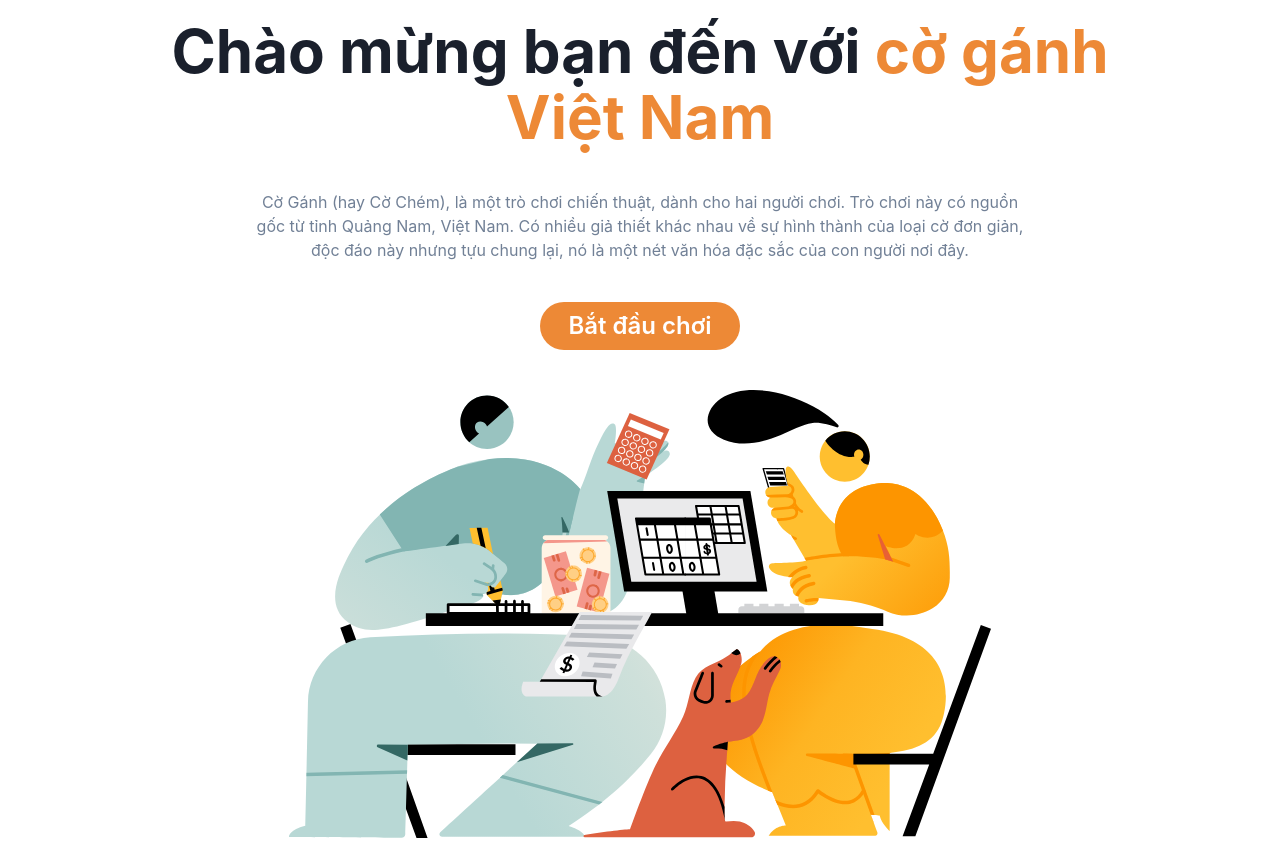
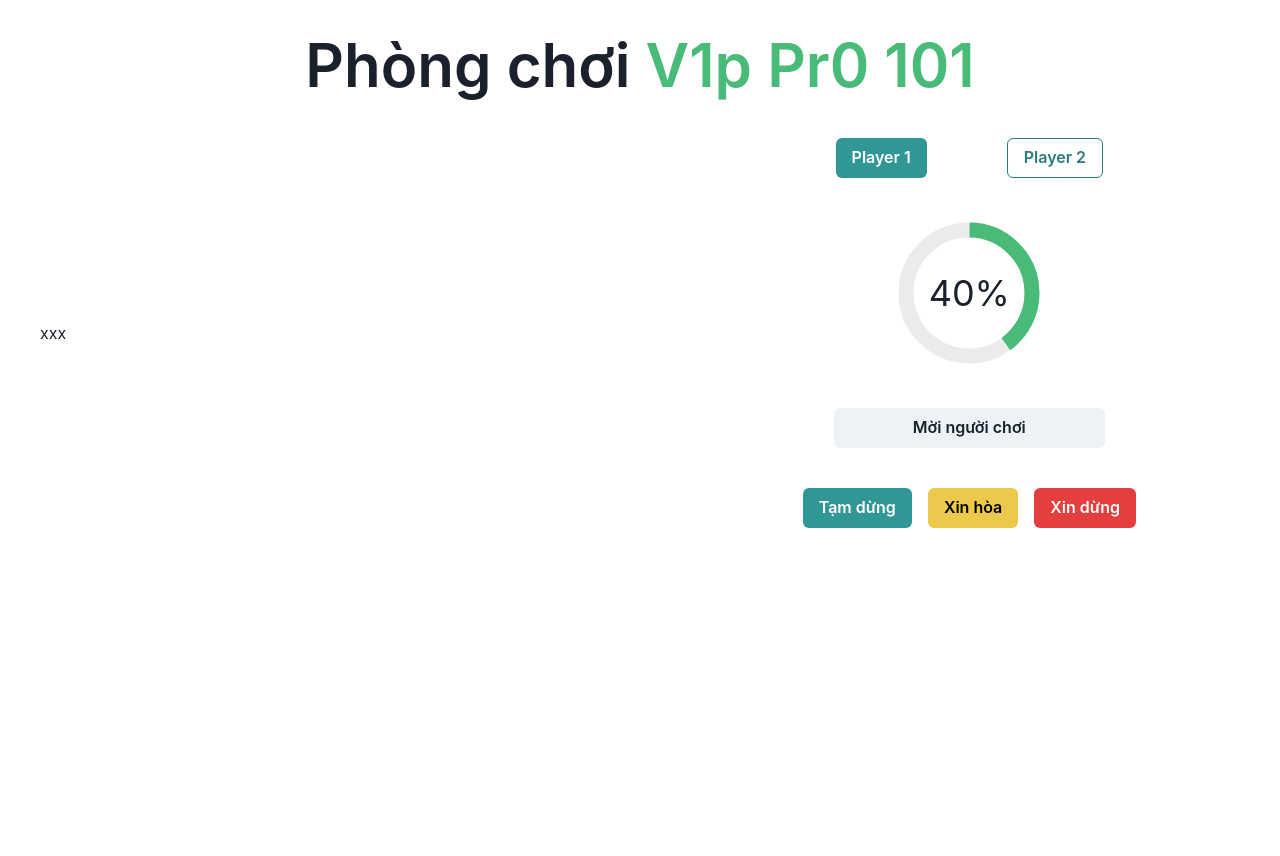
Before and after one commit to TNHao/Reversi, a React (Create React App) app in the folder client/: page /user in a window 1280 px wide. After the commit the page ends 800 px from the top, so only its background shows below. Built offline with nearby package versions, Linux system fonts and the light colour scheme.

Commit message:
Add user and playground layouts

```diff
--- a/client/src/App.js
+++ b/client/src/App.js
@@ -1,9 +1,13 @@
 import Home from './Layouts/Home/Home';
+import PlayGround from './Layouts/PlayGround/PlayGround';
+import UserProfile from './Layouts/User/UserProfile/UserProfile';
 
 function App() {
   return (
     <div>
-      <Home />
+      {/* <Home /> */}
+      {/* <UserProfile /> */}
+      <PlayGround />
     </div>
   );
 }
--- /dev/null
+++ b/client/src/Layouts/PlayGround/GameOptions/GameOptions.jsx
@@ -0,0 +1,32 @@
+import { Stack, VStack, Button, Box, CircularProgress, CircularProgressLabel } from '@chakra-ui/react'
+import React from 'react'
+import StopButton from './StopButton/StopButton'
+import TieButton from './TieButton/TieButton'
+
+export default function GameOptions() {
+    return (
+        <VStack flexGrow={1} spacing={10}>
+            <Stack direction='row' spacing={20}>
+                <Button colorScheme='teal' variant='solid' _focus={{ boxShadow: "none" }}>
+                    Player 1
+                </Button>
+                <Button colorScheme='teal' variant='outline' _focus={{ boxShadow: "none" }}>
+                    Player 2
+                </Button>
+            </Stack>
+            <CircularProgress value={40} size='150px' color='green.400'>
+                <CircularProgressLabel>40%</CircularProgressLabel>
+            </CircularProgress>
+            <Button w={'50%'}>
+                Mời người chơi
+            </Button>
+            <Stack direction='row' spacing={4}>
+                <Button colorScheme='teal' variant='solid'>
+                    Tạm dừng
+                </Button>
+                <TieButton />
+                <StopButton />
+            </Stack>
+        </VStack>
+    )
+}
--- /dev/null
+++ b/client/src/Layouts/PlayGround/GameOptions/StopButton/StopButton.jsx
@@ -0,0 +1,48 @@
+import React from 'react'
+import {
+    AlertDialog,
+    AlertDialogBody,
+    AlertDialogFooter,
+    AlertDialogHeader,
+    AlertDialogContent,
+    AlertDialogOverlay,
+    useDisclosure,
+    Button,
+    AlertDialogCloseButton
+} from '@chakra-ui/react'
+
+export default function StopButton() {
+    const { isOpen, onOpen, onClose } = useDisclosure()
+    const cancelRef = React.useRef()
+
+    return (
+        <>
+            <Button onClick={onOpen} colorScheme='red' variant='solid'>Xin dừng</Button>
+            <AlertDialog
+                motionPreset='slideInBottom'
+                leastDestructiveRef={cancelRef}
+                onClose={onClose}
+                isOpen={isOpen}
+                isCentered
+            >
+                <AlertDialogOverlay />
+
+                <AlertDialogContent>
+                    <AlertDialogHeader>Xin dừng?</AlertDialogHeader>
+                    <AlertDialogCloseButton />
+                    <AlertDialogBody>
+                        Bạn có chắc chắn muốn kết thúc trận đấu? Bạn sẽ thua cuộc nếu tiếp tục.
+                    </AlertDialogBody>
+                    <AlertDialogFooter>
+                        <Button colorScheme='red' mr={3}>
+                            Có
+                        </Button>
+                        <Button ref={cancelRef} onClick={onClose}>
+                            Hủy
+                        </Button>
+                    </AlertDialogFooter>
+                </AlertDialogContent>
+            </AlertDialog>
+        </>
+    )
+}
--- /dev/null
+++ b/client/src/Layouts/PlayGround/GameOptions/TieButton/TieButton.jsx
@@ -0,0 +1,48 @@
+import React from 'react'
+import {
+    AlertDialog,
+    AlertDialogBody,
+    AlertDialogFooter,
+    AlertDialogHeader,
+    AlertDialogContent,
+    AlertDialogOverlay,
+    useDisclosure,
+    Button,
+    AlertDialogCloseButton
+} from '@chakra-ui/react'
+
+export default function TieButton() {
+    const { isOpen, onOpen, onClose } = useDisclosure()
+    const cancelRef = React.useRef()
+
+    return (
+        <>
+            <Button onClick={onOpen} colorScheme='yellow' variant='solid'>Xin hòa</Button>
+            <AlertDialog
+                motionPreset='slideInBottom'
+                leastDestructiveRef={cancelRef}
+                onClose={onClose}
+                isOpen={isOpen}
+                isCentered
+            >
+                <AlertDialogOverlay />
+
+                <AlertDialogContent>
+                    <AlertDialogHeader>Xin hòa?</AlertDialogHeader>
+                    <AlertDialogCloseButton />
+                    <AlertDialogBody>
+                        Bạn có chắc chắn xin hòa trận đấu?
+                    </AlertDialogBody>
+                    <AlertDialogFooter>
+                        <Button colorScheme='red' mr={3}>
+                            Có
+                        </Button>
+                        <Button ref={cancelRef} onClick={onClose}>
+                            Hủy
+                        </Button>
+                    </AlertDialogFooter>
+                </AlertDialogContent>
+            </AlertDialog>
+        </>
+    )
+}
--- /dev/null
+++ b/client/src/Layouts/PlayGround/PlayGround.jsx
@@ -0,0 +1,26 @@
+import { Box, Button, Heading, HStack, Text } from '@chakra-ui/react'
+import React from 'react'
+import GameOptions from './GameOptions/GameOptions'
+
+export default function PlayGround() {
+    return (
+        <>
+            <Heading
+                w={'100%'}
+                mt="8"
+                textAlign={'center'}
+                fontWeight={600}
+                fontSize={{ base: '2xl', sm: '4xl', md: '6xl' }}
+                lineHeight={'110%'}>
+                Phòng chơi {' '}
+                <Text as={'span'} color={'green.400'}>
+                    V1p Pr0 101
+                </Text>
+            </Heading>
+            <HStack p={10}>
+                <Box flexGrow={3}>xxx</Box>
+                <GameOptions />
+            </HStack>
+        </>
+    )
+}
--- /dev/null
+++ b/client/src/Layouts/User/UserInfo/ChangePasswordModal/ChangePasswordModal.jsx
@@ -0,0 +1,58 @@
+import React from 'react';
+import {
+    Button,
+    Modal,
+    ModalOverlay,
+    ModalContent,
+    ModalHeader,
+    ModalFooter,
+    ModalBody,
+    ModalCloseButton,
+    FormControl,
+    useDisclosure,
+    FormLabel,
+    Input
+} from '@chakra-ui/react';
+
+export default function ChangePasswordModal() {
+    const { isOpen, onOpen, onClose } = useDisclosure()
+
+    return (
+        <>
+            <Button onClick={onOpen} colorScheme={'red'}>Đổi mật khẩu</Button>
+
+            <Modal
+                isOpen={isOpen}
+                onClose={onClose}
+            >
+                <ModalOverlay />
+                <ModalContent>
+                    <ModalHeader>Đổi mật khẩu</ModalHeader>
+                    <ModalCloseButton />
+                    <ModalBody pb={6}>
+                        <FormControl isRequired>
+                            <FormLabel>Mật khẩu cũ</FormLabel>
+                            <Input />
+                        </FormControl>
+
+                        <FormControl isRequired mt={4}>
+                            <FormLabel>Mật khẩu mới</FormLabel>
+                            <Input />
+                        </FormControl>
+                        <FormControl isRequired mt={4}>
+                            <FormLabel>Nhập lại mật khẩu mới</FormLabel>
+                            <Input />
+                        </FormControl>
+                    </ModalBody>
+
+                    <ModalFooter>
+                        <Button colorScheme='blue' mr={3}>
+                            Lưu thay đổi
+                        </Button>
+                        <Button onClick={onClose}>Cancel</Button>
+                    </ModalFooter>
+                </ModalContent>
+            </Modal>
+        </>
+    )
+}
--- /dev/null
+++ b/client/src/Layouts/User/UserInfo/UserInfo.jsx
@@ -0,0 +1,26 @@
+import React from 'react';
+import { Box, Stack, FormControl, FormLabel, Input, HStack, Checkbox, Text, Divider, Button } from '@chakra-ui/react';
+import ChangePasswordModal from './ChangePasswordModal/ChangePasswordModal';
+
+export default function UserInfo() {
+    return (
+        <Box
+            py={{ base: '0', sm: '8' }}
+            px={{ base: '4', sm: '10' }}
+            borderRadius={{ base: 'none', sm: 'xl' }}
+
+        >
+            <Stack spacing="6" w={'50%'} mx={'auto'}>
+                <FormControl>
+                    <FormLabel>Username</FormLabel>
+                    <Input disabled value={"yyy"} fontWeight={800} />
+                </FormControl>
+                <FormControl>
+                    <FormLabel htmlFor="email">Email</FormLabel>
+                    <Input disabled value={"xxxx@gmail.com"} fontWeight={800} />
+                </FormControl>
+                <ChangePasswordModal />
+            </Stack>
+        </Box>
+    )
+}
--- /dev/null
+++ b/client/src/Layouts/User/UserProfile/UserProfile.jsx
@@ -0,0 +1,37 @@
+import { Button, Heading, HStack, Tab, TabList, TabPanel, TabPanels, Tabs, Text } from '@chakra-ui/react'
+import React from 'react'
+import UserInfo from '../UserInfo/UserInfo'
+
+export default function UserProfile() {
+    return (
+        <>
+            <HStack textAlign={"center"} my={8}>
+                <Button ml={10} position={'absolute'}>Trở về</Button>
+                <Heading
+                    w={'100%'}
+                    fontWeight={600}
+                    fontSize={{ base: '2xl', sm: '4xl', md: '6xl' }}
+                    lineHeight={'110%'}>
+                    Hi, {' '}
+                    <Text as={'span'} color={'green.400'}>
+                        Trần Nhật Hào
+                    </Text>
+                </Heading>
+            </HStack>
+            <Tabs>
+                <TabList>
+                    <Tab>Thông tin cá nhân</Tab>
+                    <Tab>Lịch sử trận đấu</Tab>
+                </TabList>
+                <TabPanels>
+                    <TabPanel>
+                        <UserInfo />
+                    </TabPanel>
+                    <TabPanel>
+                        <p>two!</p>
+                    </TabPanel>
+                </TabPanels>
+            </Tabs>
+        </>
+    )
+}
```
